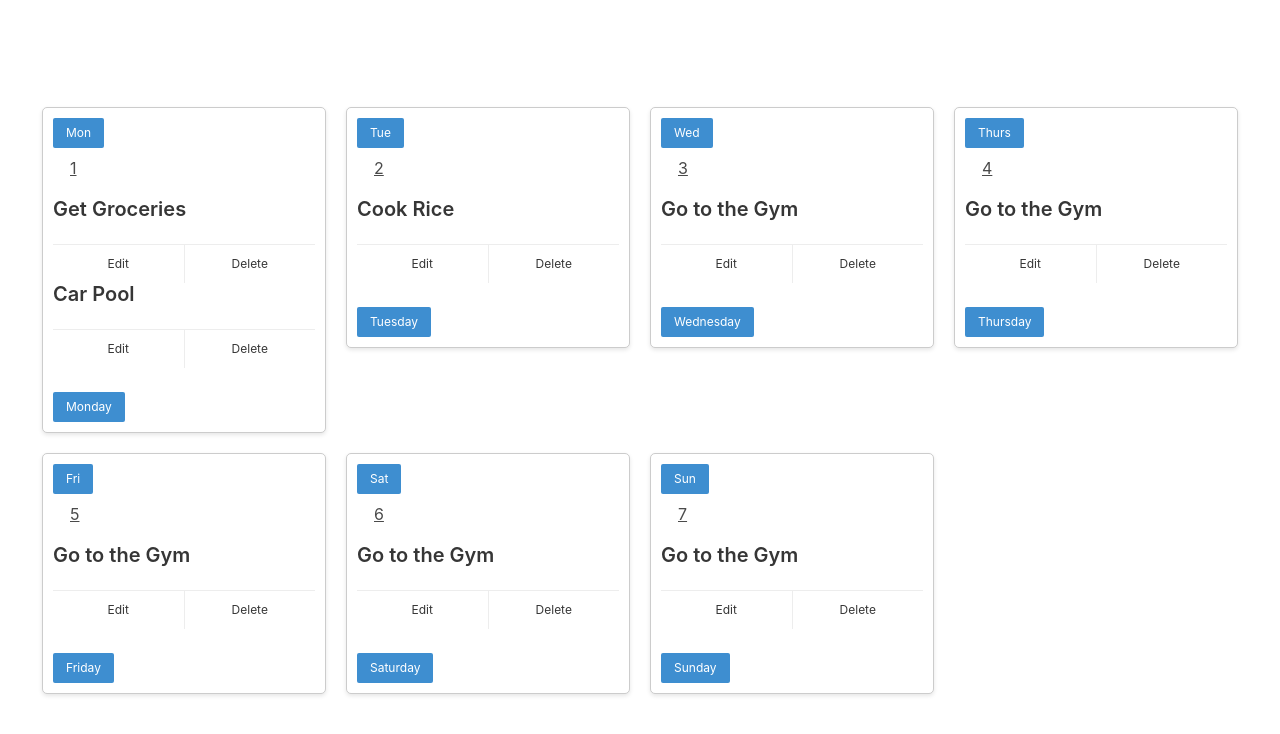
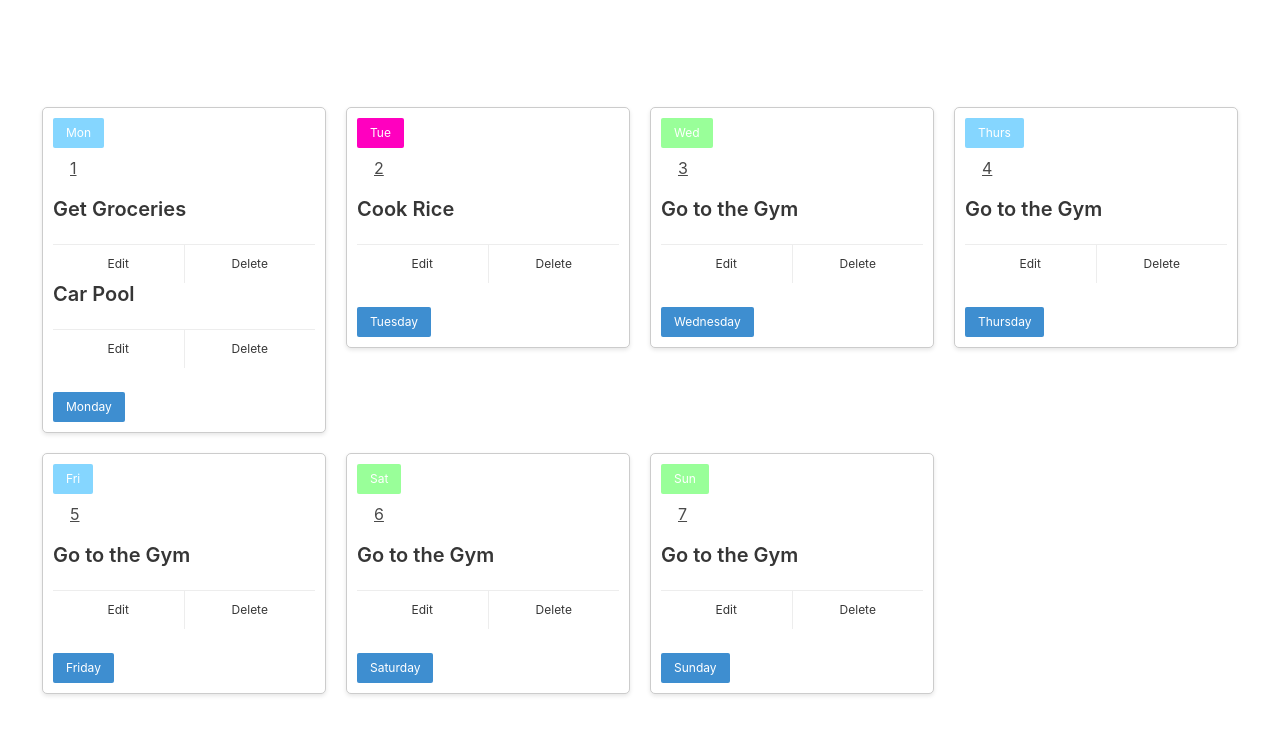
Before and after one commit to Olawolf31/calendar-veu, a Vue app: page / in a window 1280 px wide. Shown: the top 734 px of the page. Built offline with nearby package versions, Linux system fonts and the light colour scheme.

Commit message:
Add random colors to calendar list

```diff
--- a/src/components/CalendarDay.vue
+++ b/src/components/CalendarDay.vue
@@ -2,7 +2,7 @@
       <div class="calendar-day">
         <div class="card">
           <div class="card-content">
-            <button class="button is-info is-small">{{ days.abbvTitle }}</button>
+            <button class="button is-info is-small" :style="getEventBackgroundColor">{{ days.abbvTitle }}</button>
             <div><button class="button is-text">{{ days.id }}</button></div>
             <p class="title">
               <CalendarEvent v-for="event in days.events" :key="event.id" :event="event"/>
@@ -20,6 +20,13 @@ import CalendarEvent from './CalendarEvent.vue';
         props: ['days'],
         components: {
             CalendarEvent
+        },
+        computed: {
+          getEventBackgroundColor() {
+            const colors = ["#ff00bf", '#85D6FF', '#99FF99', '#6b6969']
+            let randomColor = colors[Math.floor(Math.random() * colors.length)]
+            return `background-color: ${randomColor}`;
+          }
         }
     }
 </script>
```
